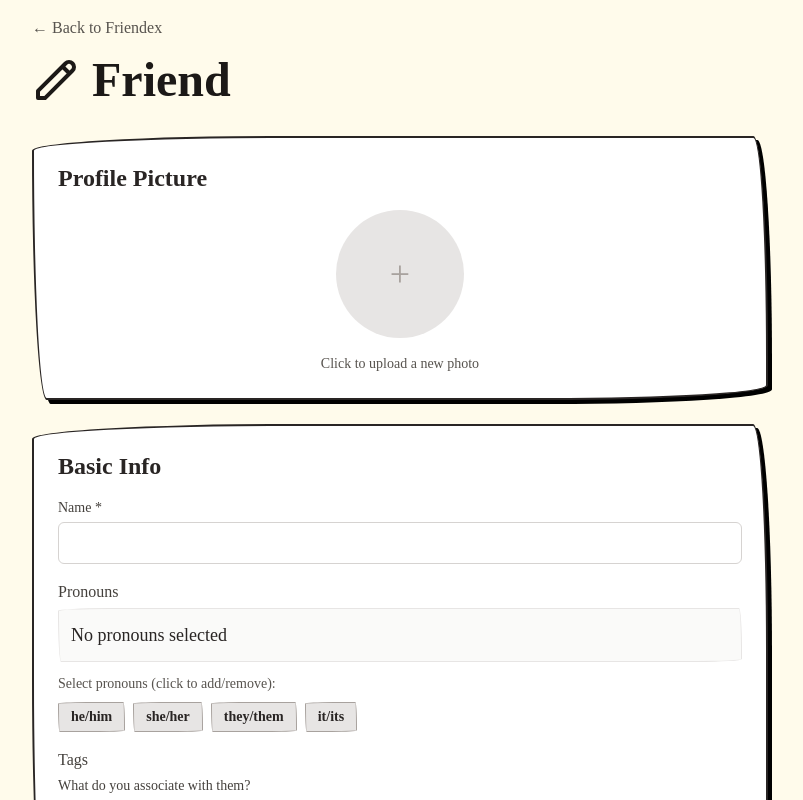
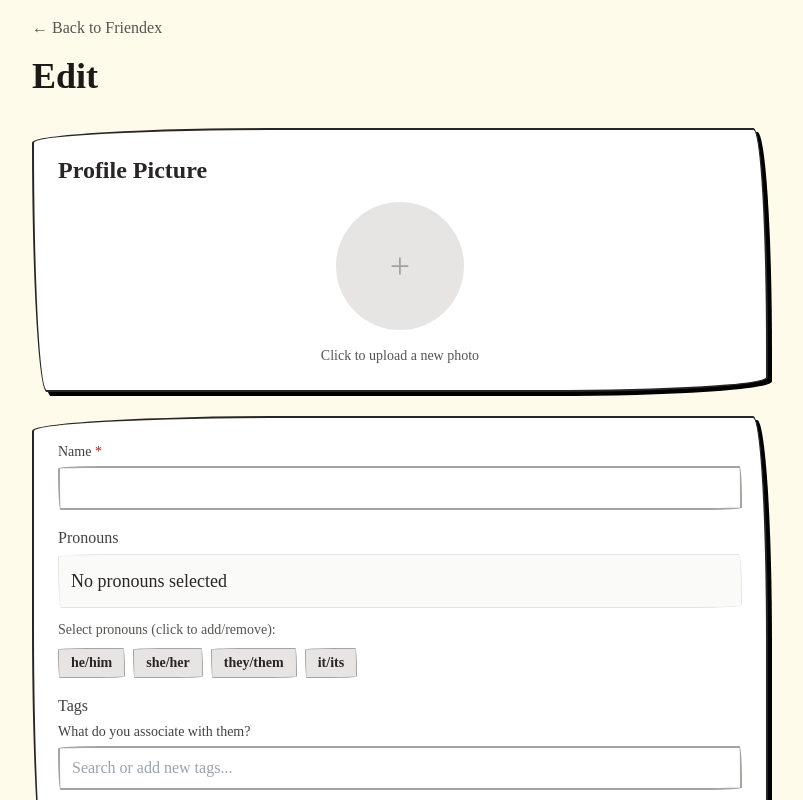
Before and after one commit to nick5616/friendex, a React (Vite) app: page /modify/1 in a window 1280 px wide. Shown: the top 800 px of the page, without its empty margins (240-1043 px from the left). Built offline with nearby package versions, Linux system fonts and the light colour scheme; a web font is replaced by a local one.

Commit message:
cursor ignore and some nonsense

```diff
--- a/src/InterestSelector.jsx
+++ b/src/InterestSelector.jsx
@@ -7,6 +7,7 @@ import {
 } from "./utils";
 
 function InterestSelector({ value = [], onChange, pronouns }) {
+    console.log("pronouns passed in", pronouns);
     const input = fromCommaStringToArray(value);
     const [searchTerm, setSearchTerm] = useState("");
     const [isSearchFocused, setIsSearchFocused] = useState(false);
--- a/src/ModifyFriend.jsx
+++ b/src/ModifyFriend.jsx
@@ -10,6 +10,7 @@ import BirthdaySelector from "./BirthdaySelector";
 import DescriptionSelector from "./DescriptionSelector";
 import HowWeMetSelector from "./HowWeMetSelector";
 import NotesSelector from "./NotesSelector";
+import NameSelector from "./NameSelector";
 
 function ModifyFriend() {
     const navigate = useNavigate();
@@ -232,27 +233,11 @@ function ModifyFriend() {
                 >
                     ← Back to Friendex{isDemoMode && " Demo"}
                 </button>
-                <h1 className="text-5xl font-bold text-stone-900 flex items-center">
-                    <svg
-                        className="w-12 h-12 mr-3"
-                        fill="none"
-                        stroke="currentColor"
-                        viewBox="0 0 24 24"
-                        xmlns="http://www.w3.org/2000/svg"
-                    >
-                        <path
-                            strokeLinecap="round"
-                            strokeLinejoin="round"
-                            strokeWidth={2}
-                            d="M15.232 5.232l3.536 3.536m-2.036-5.036a2.5 2.5 0 113.536 3.536L6.5 21.036H3v-3.572L16.732 3.732z"
-                        />
-                    </svg>
-                    Friend
-                    {isDemoMode && (
-                        <span className="text-2xl text-stone-600 ml-2">
-                            (Demo)
-                        </span>
-                    )}
+                <h1 className="text-4xl font-bold text-stone-900 flex items-center">
+                    Edit
+                    <span className="text-4xl font-bold text-stone-600 ml-2">
+                        {formData.name}
+                    </span>
                 </h1>
                 {draftRestored && (
                     <div className="muted-card-hand-drawn mt-4 p-3 bg-green-200 border border-green-600 transition-all duration-500 ease-in-out animate-in fade-in slide-in-from-top-2 delay-500">
@@ -308,27 +293,10 @@ function ModifyFriend() {
 
                 {/* Basic Info */}
                 <div className="card-hand-drawn p-6 space-y-4">
-                    <h2 className="text-2xl font-bold text-stone-800 mb-4">
-                        Basic Info
-                    </h2>
-
-                    <div>
-                        <label
-                            htmlFor="name"
-                            className="block text-sm font-medium text-stone-700 mb-1"
-                        >
-                            Name *
-                        </label>
-                        <input
-                            type="text"
-                            id="name"
-                            name="name"
-                            required
-                            value={formData.name}
-                            onChange={handleChange}
-                            className="w-full px-3 py-2 border border-stone-300 rounded-md focus:outline-none focus:ring-2 focus:ring-stone-500"
-                        />
-                    </div>
+                    <NameSelector
+                        value={formData.name}
+                        onChange={handleChange}
+                    />
 
                     <PronounSelector
                         value={formData.pronouns || friend.pronouns}
```
Also changed, not shown: 1 other file (tests, documents, lock files or other folders).
